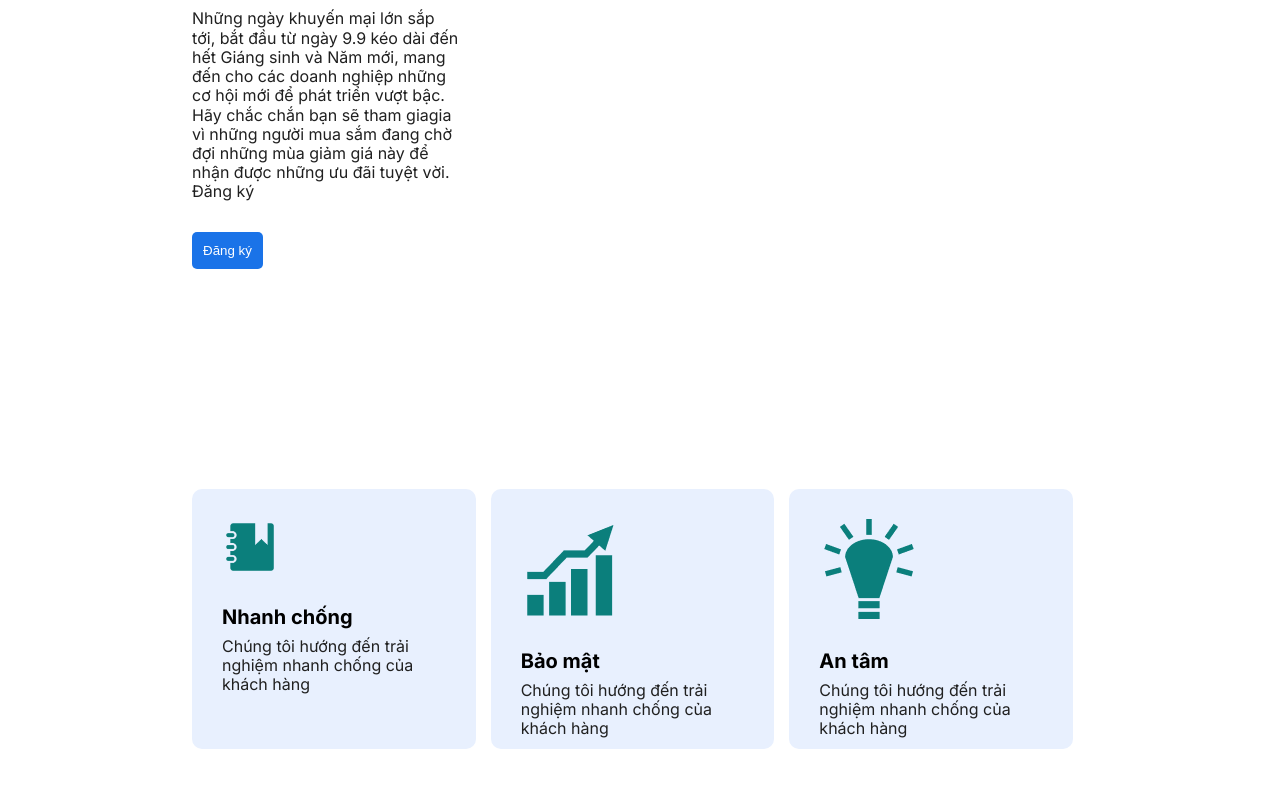
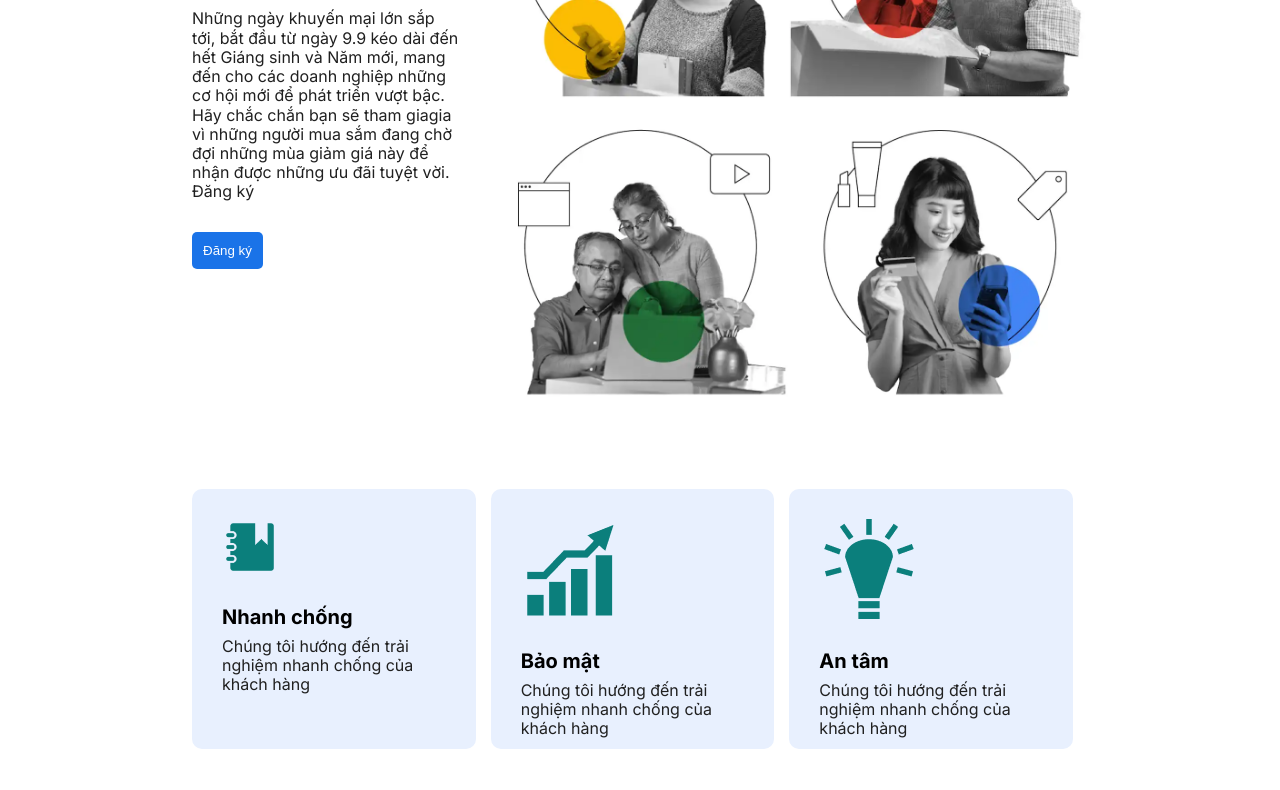
Before and after one commit to luongcongthanh02/Sodia-Docs, a plain HTML site: page day2/index.html in a window 1280 px wide. Shown: the part 303-1093 px from the top of the page. Drawn offline with Linux system fonts and the light colour scheme.

Commit message:
Update style.css

```diff
--- a/day2/assets/style.css
+++ b/day2/assets/style.css
@@ -131,7 +131,7 @@ nav {
   top: 50%;
   width: 600px;
   height: 600px;
-  background-image: url(../..//assets/img/unnamed.jpg);
+  background-image: url(../../assets/img/unnamed.jpg);
   background-size: cover;
 }
 /* footer */
```
